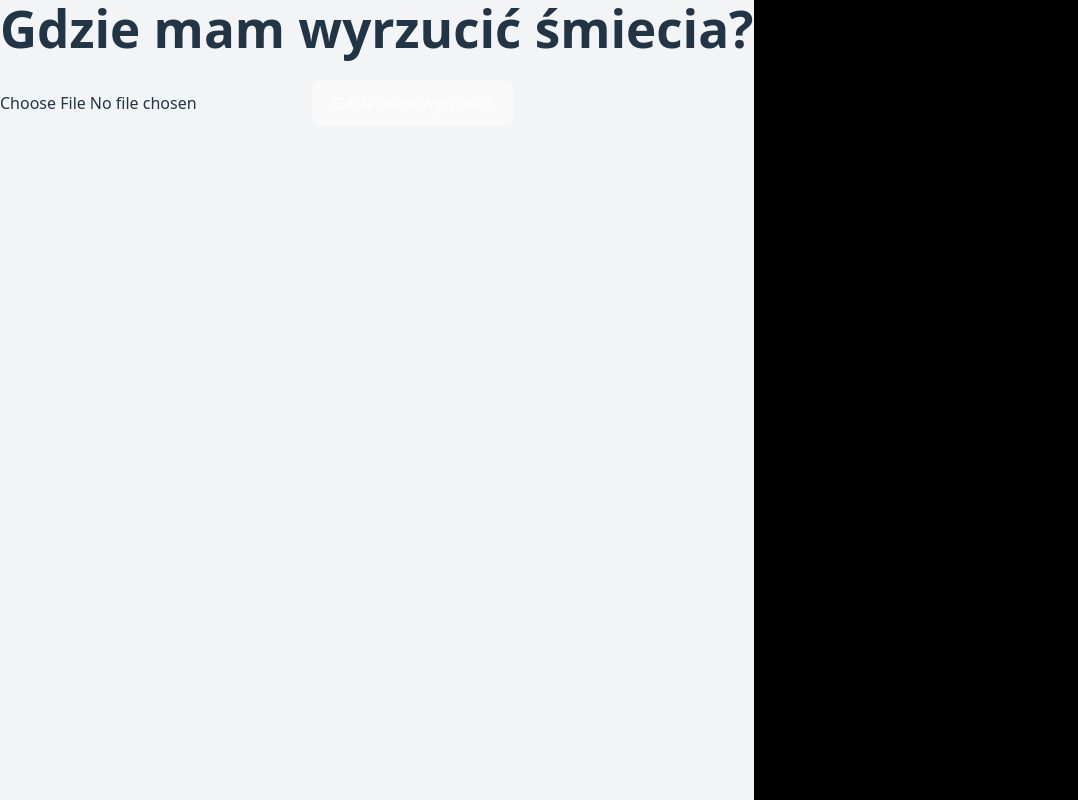
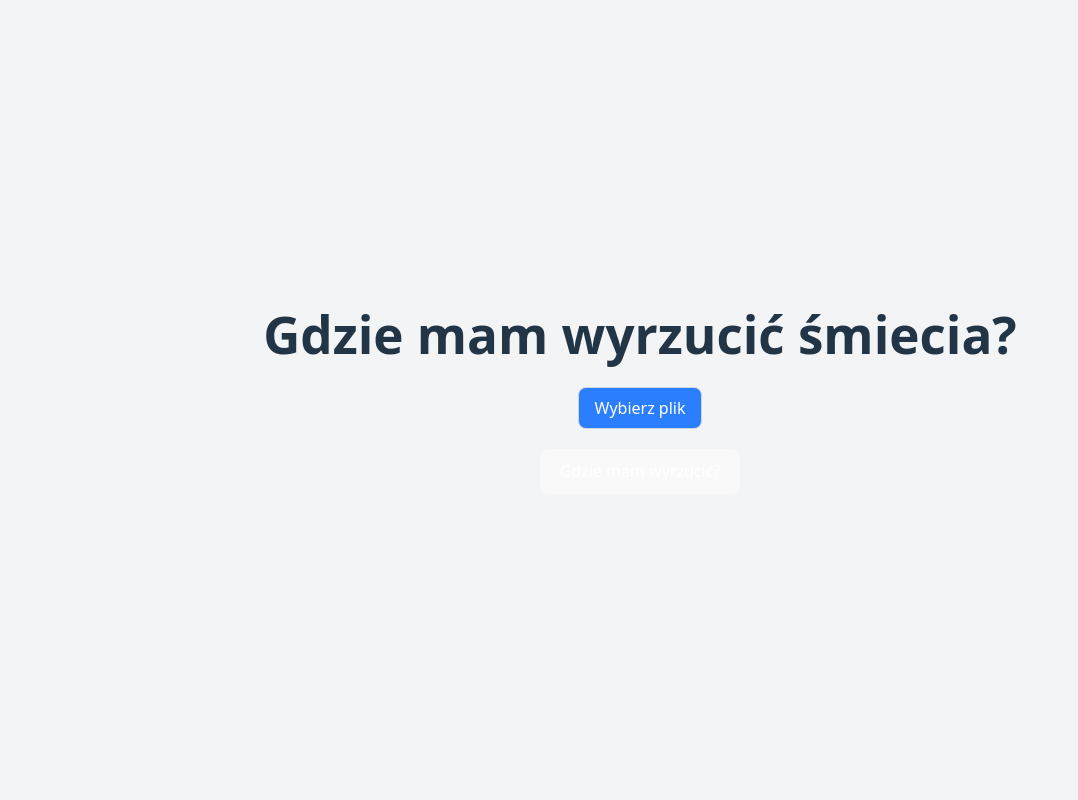
Before and after one commit to Tempiusz/SegreSenior-full, a React (Vite) app in the folder frontend/my-app/: page / in a window 1280 px wide. Shown: the whole page, without its empty margins (0-1078 px from the left). Built offline with nearby package versions, Linux system fonts and the light colour scheme.

Commit message:
Kod Kamila + poprawa działania modelu
.

```diff
--- a/frontend/my-app/src/App.jsx
+++ b/frontend/my-app/src/App.jsx
@@ -4,7 +4,8 @@ function App() {
   const [file, setFile] = useState(null);
 
   const handleFileChange = (e) => {
-    setFile(e.target.files[0]);
+    const selectedFile = e.target.files[0];
+    setFile(selectedFile);
   };
 
   const handleUpload = async () => {
@@ -24,15 +25,22 @@ function App() {
   };
 
   return (
-    <div className="ml-auto min-h-screen items-center bg-gray-100">
+    <div className="ml-auto min-h-screen justify-center items-center bg-gray-100 flex w-screen h-screen flex-col">
       <h1 className="text-3xl font-bold mb-6 text-center">Gdzie mam wyrzucić śmiecia?</h1>
 
       <input
         type="file"
         accept=".png"
         onChange={handleFileChange}
-        className="mb-4"
+        id="fileInput"
+        className="hidden"
       />
+      <label
+        htmlFor="fileInput"
+        className="cursor-pointer py-2 px-4 bg-blue-500 text-white rounded-lg border border-gray-300 hover:bg-blue-600 flex items-center justify-center text-center mb-5"
+      >
+        {file ? `Wybrany plik: ${file.name}` : 'Wybierz plik'}
+      </label>
 
       <button
         onClick={handleUpload}
```
Also changed, not shown: 2 other files (tests, documents, lock files or other folders).
